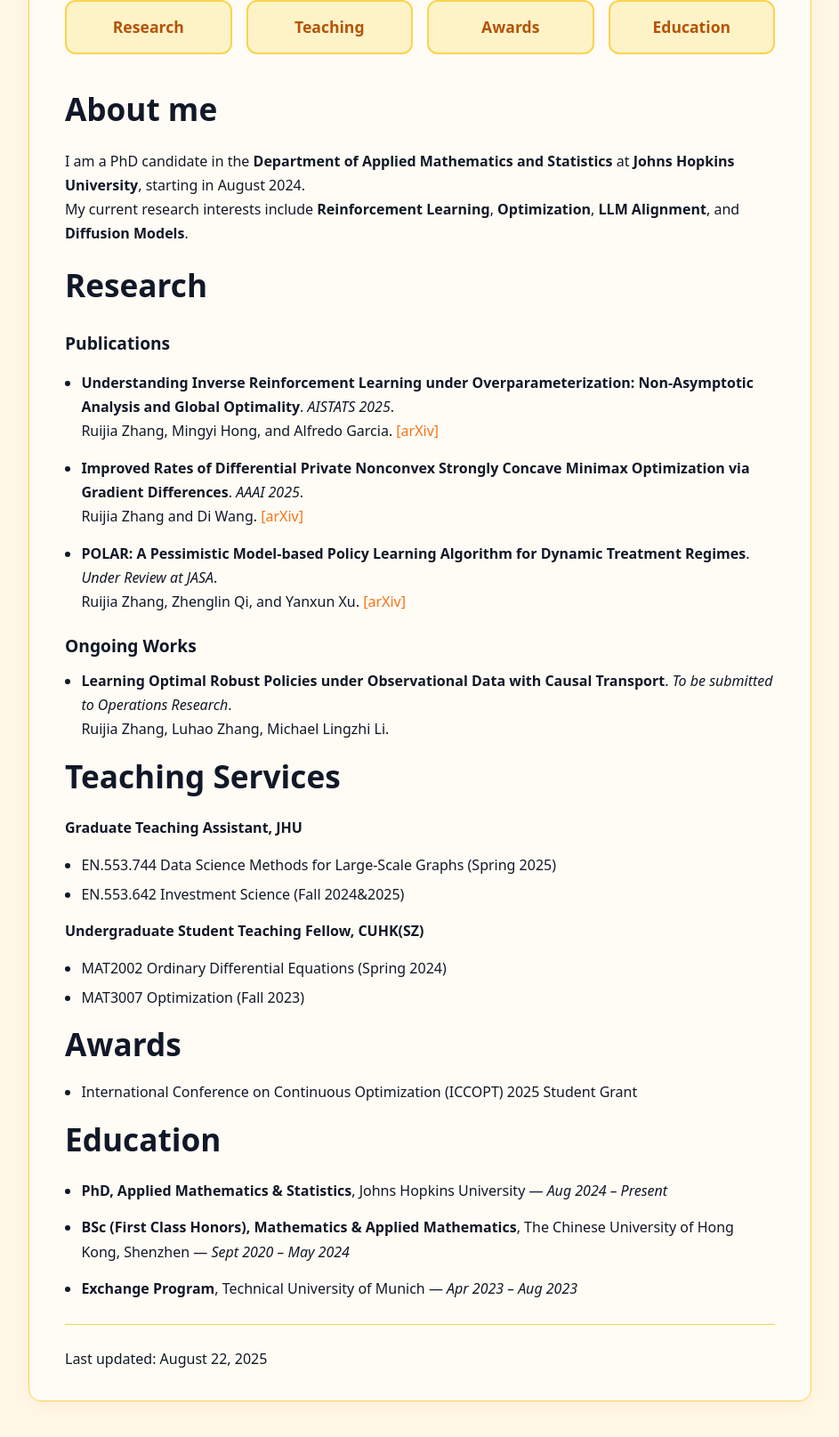
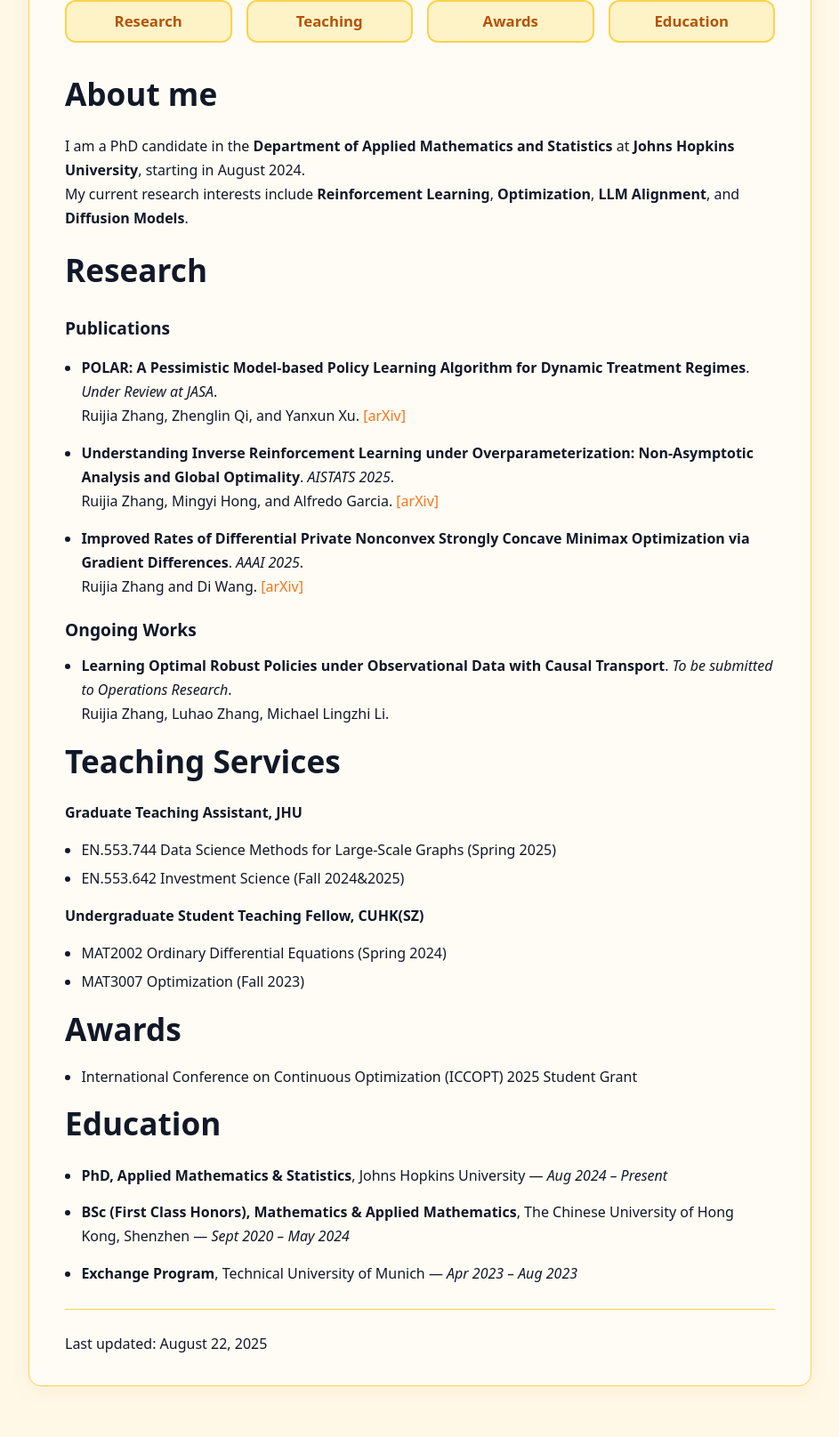
Before and after one commit to yayayida/yayayida.github.io, a Jekyll site: the page built from index.md, in a window 1280 px wide. Shown: the part 278-1893 px from the top of the page at 89% size, without its empty margins (168-1111 px from the left). Built offline with Jekyll 4.4.1, drawn with Linux system fonts in a browser that asks for light colours; part of the change alters nothing that is shown.

Commit message:
Update index.md

```diff
--- a/index.md
+++ b/index.md
@@ -18,13 +18,45 @@ title: "Ruijia Zhang"
 
 </div>
 
-<!-- 导航条 -->
-<nav class="navbar">
+<!-- Nav -->
+<style>
+  .navbar{
+    display:grid;
+    grid-template-columns: repeat(4, minmax(0,1fr)); /* 四个按钮均分整行 */
+    gap:16px;
+    margin:20px 0 28px;
+  }
+  .navbar a{
+    display:block;
+    text-align:center;
+    padding:14px 0;
+    border:2px solid #fcd34d;       /* 金黄描边 */
+    border-radius:12px;
+    background:#fef3c7;              /* 浅黄底 */
+    color:#b45309 !important;        /* 深琥珀字色 */
+    text-decoration:none !important; /* 去掉下划线 */
+    font-weight:700;
+    font-size:1.05rem;
+    line-height:1;
+    transition:all .2s ease;
+  }
+  .navbar a:hover{
+    background:#fde68a;
+    transform:translateY(-2px);
+    box-shadow:0 4px 12px rgba(249,115,22,.15);
+  }
+  /* 小屏自适应：手机上两列 */
+  @media (max-width: 640px){
+    .navbar{ grid-template-columns: repeat(2, minmax(0,1fr)); }
+  }
+</style>
+
+<div class="navbar">
   <a href="#research">Research</a>
   <a href="#teaching">Teaching</a>
   <a href="#awards">Awards</a>
   <a href="#education">Education</a>
-</nav>
+</div>
 
 # About me
 I am a PhD candidate in the **Department of Applied Mathematics and Statistics** at **Johns Hopkins University**, starting in August 2024.
@@ -33,14 +65,15 @@ My current research interests include **Reinforcement Learning**, **Optimization
 # Research
 
 ### Publications
+- **POLAR: A Pessimistic Model-based Policy Learning Algorithm for Dynamic Treatment Regimes**. *Under Review at JASA*.
+  Ruijia Zhang, Zhenglin Qi, and Yanxun Xu. [[arXiv]](https://arxiv.org/abs/2506.20406)
+
 - **Understanding Inverse Reinforcement Learning under Overparameterization: Non-Asymptotic Analysis and Global Optimality**. *AISTATS 2025*.
   Ruijia Zhang, Mingyi Hong, and Alfredo Garcia.  [[arXiv]](https://arxiv.org/abs/2503.17865)
 
 - **Improved Rates of Differential Private Nonconvex Strongly Concave Minimax Optimization via Gradient Differences**. *AAAI 2025*.
   Ruijia Zhang and Di Wang.  [[arXiv]](https://arxiv.org/abs/2503.18317)
 
-- **POLAR: A Pessimistic Model-based Policy Learning Algorithm for Dynamic Treatment Regimes**. *Under Review at JASA*.
-  Ruijia Zhang, Zhenglin Qi, and Yanxun Xu. [[arXiv]](https://arxiv.org/abs/2506.20406)
 
 ### Ongoing Works
 - **Learning Optimal Robust Policies under Observational Data with Causal Transport**. *To be submitted to Operations Research*.
```
